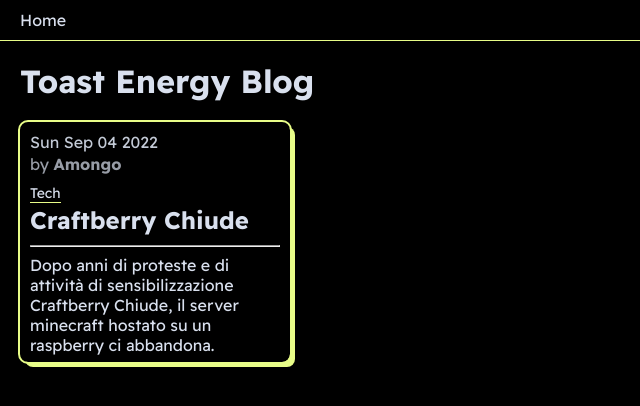
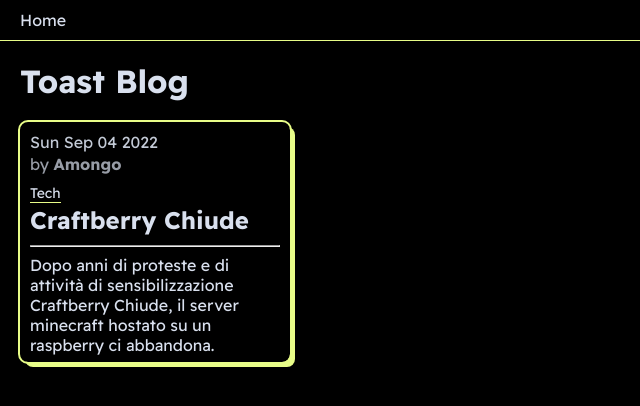
Before and after one commit to ToastEnergy/ToastBlog, an Astro site: page / in a window 1280 px wide. Shown: the whole page, without its empty margins (0-640 px from the left). Built offline with nearby package versions, Linux system fonts and the light colour scheme; Astro itself is replaced by a stand-in of ours.

Commit message:
toast blog

```diff
--- a/src/pages/index.astro
+++ b/src/pages/index.astro
@@ -4,7 +4,7 @@
 import Article from '../components/Article.astro';
 ---
 <Layout>
-	<h1>Toast Energy Blog</h1>
+	<h1>Toast Blog</h1>
 	<div class="articles">
 		{articles.map((article) => <Article frontmatter={article.frontmatter} url={article.url} full={false} />)}
 	</div>
```
